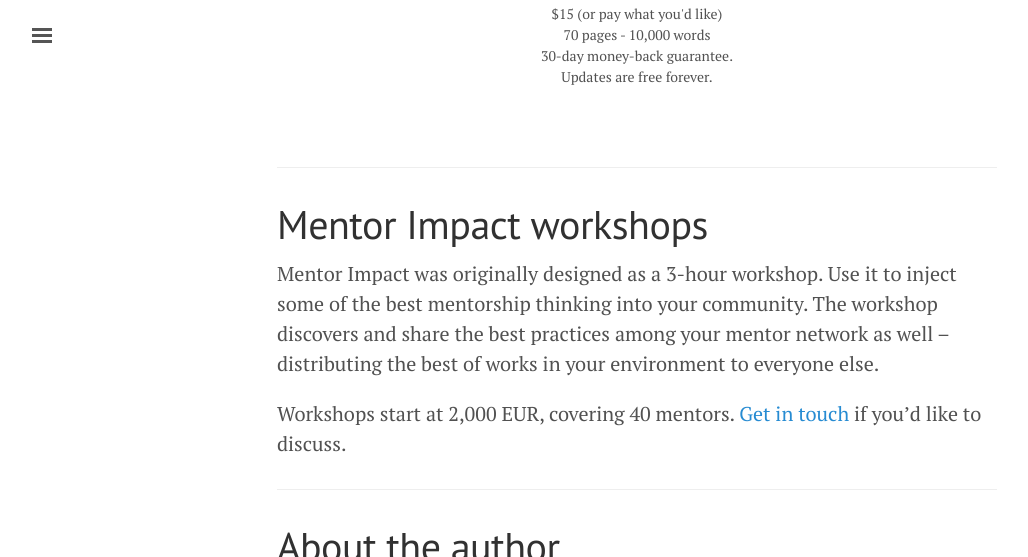
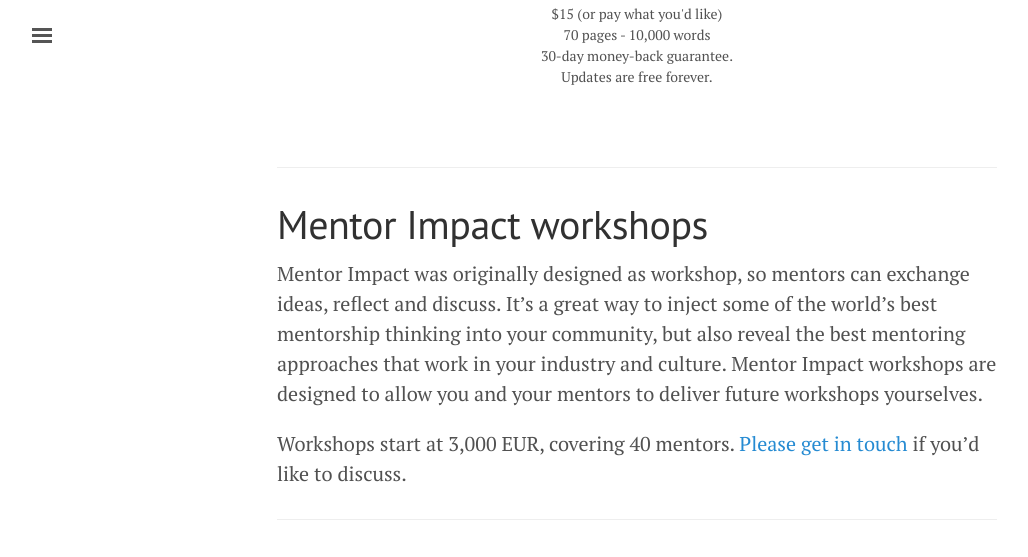
Before and after one commit to sourceinstitute/peerlearningguide, a Jekyll site: the page built from index.html, in a window 1280 px wide and 900 px high, scrolled down 1976 px, cut to the strip 0-557 px from the top of the window. Shown: the whole strip, without its empty margins (3-1031 px from the left). Built offline with Jekyll 4.4.1, drawn with Linux system fonts in a browser that asks for light colours; nearby versions of some CDN libraries; the list of posts is cut into pages by our own code; comment, search, counter and statistics services are not loaded; a style sheet for code colours, icons or effects is not loaded; some of the changed text lies outside the part shown.

Commit message:
phrasing

```diff
--- a/_includes/index.md
+++ b/_includes/index.md
@@ -25,7 +25,7 @@
   <a href="http://gum.co/mentorimpact"><img src="public/img/mentorimpactcover.png"></a>
 </div>
 
-Startup mentors are experienced professionals and investors. And yet, founders often leave mentoring more confused than they started, and they don't apply the best advice.
+Startup mentors are experienced professionals and investors. And yet, founders often leave mentoring more confused than they started. And they don't apply the best advice.
 
 So we did some research. We found the mentors that truly changed startups, and we asked them how they do it.
 
@@ -100,9 +100,9 @@
 
 # Mentor Impact workshops
 
-Mentor Impact was originally designed as a 3-hour workshop. Use it to inject some of the best mentorship thinking into your community. The workshop discovers and share the best practices among your mentor network as well -- distributing the best of works in your environment to everyone else.
+Mentor Impact was originally designed as  workshop, so mentors can exchange ideas, reflect and discuss. It's a great way to inject some of the world's best mentorship thinking into your community, but also reveal the best mentoring approaches that work in your industry and culture. Mentor Impact workshops are designed to allow you and your mentors to deliver future workshops yourselves.
 
-Workshops start at 2,000 EUR, covering 40 mentors. [Get in touch](mailto:smile@saintsal.com) if you'd like to discuss.
+Workshops start at 3,000 EUR, covering 40 mentors. [Please get in touch](mailto:salim@source.institute) if you'd like to discuss.
 
 ---
 
```
